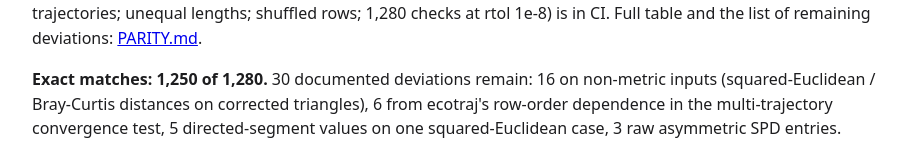
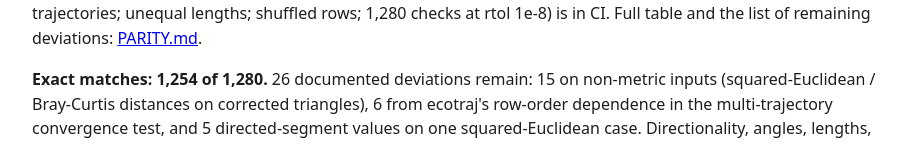
Before and after one commit to jgridifier/ecotraj-py, a plain HTML site: page docs/results.html in a window 1280 px wide. Shown: the part 806-951 px from the top of the page, without its empty margins (178-1101 px from the left). Drawn offline with Linux system fonts and the light colour scheme.

Commit message:
Parity: 1,254/1,280 exact (SPD fixed); docs, results page, status

```diff
--- a/docs/results.html
+++ b/docs/results.html
@@ -16,7 +16,7 @@
 <tr><td>A residual sign-flip p (seed 20261112, 999 draws, R's draws replayed)</td><td class="n">0.008</td><td class="n ok">0.008 (null diff ≤ 8e-15)</td></tr>
 <tr><td>A market / E4 residual / E4 market sign-flip p</td><td class="n">0.918 / 0.365 / 0.928</td><td class="n ok">0.918 / 0.365 / 0.928</td></tr></table>
 <p>A randomized oracle suite (40 synthetic cases: Euclidean, squared-Euclidean and Bray-Curtis inputs; 1–5 trajectories; unequal lengths; shuffled rows; 1,280 checks at rtol 1e-8) is in CI. Full table and the list of remaining deviations: <a href="https://github.com/jgridifier/ecotraj-py/blob/main/docs/PARITY.md">PARITY.md</a>.</p>
-<p id="parity-count"><b>Exact matches: 1,250 of 1,280.</b> 30 documented deviations remain: 16 on non-metric inputs (squared-Euclidean / Bray-Curtis distances on corrected triangles), 6 from ecotraj's row-order dependence in the multi-trajectory convergence test, 5 directed-segment values on one squared-Euclidean case, 3 raw asymmetric SPD entries. Directionality, angles on metric data, lengths, speeds, internal variation and metrics match on every case.</p>
+<p id="parity-count"><b>Exact matches: 1,254 of 1,280.</b> 26 documented deviations remain: 15 on non-metric inputs (squared-Euclidean / Bray-Curtis distances on corrected triangles), 6 from ecotraj's row-order dependence in the multi-trajectory convergence test, and 5 directed-segment values on one squared-Euclidean case. Directionality, angles, lengths, speeds, internal variation, metrics and SPD match on every case.</p>
 
 <h2>2. Speed (Extension 1, M2)</h2>
 <p>Complete sign-flip test, 999 draws, five-run medians, synthetic clr random-walk panels.</p>
```
Also changed, not shown: 2 other files.
